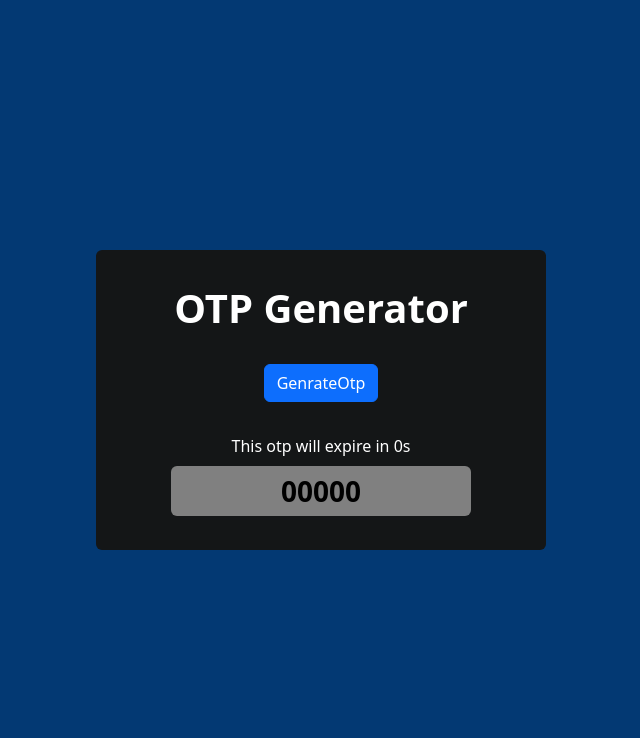
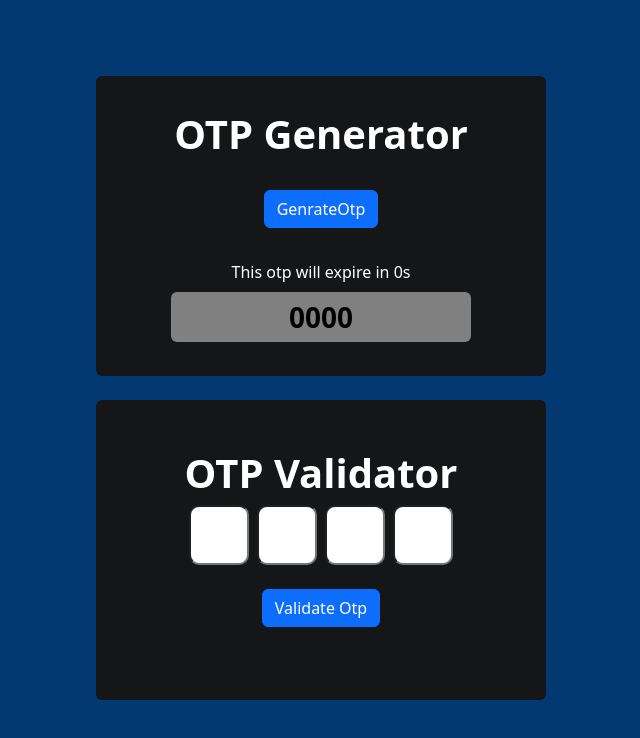
Before and after one commit to hafsa32shahid/RPS_Game, a React (Vite) app: page / in a window 1280 px wide. Shown: the top 738 px of the page, without its empty margins (319-959 px from the left). Built offline with nearby package versions, Linux system fonts and the light colour scheme.

Commit message:
code for otp validation

```diff
--- a/src/App.css
+++ b/src/App.css
@@ -24,3 +24,16 @@
     transform: rotate(360deg) scale(1);
   }
 }
+
+/* for otp validator box */
+.otp-input {
+  width: 60px;
+  height: 60px;
+  text-align: center;
+  font-size: 24px;
+  border-radius: 10px;
+  outline: none;
+}
+.otp-input-focus{
+  border: 4px solid #3B82F6;
+}
--- a/src/components/GenerateOtp.jsx
+++ b/src/components/GenerateOtp.jsx
@@ -1,17 +1,19 @@
-import React, { useEffect, useState } from 'react'
+import React, { useEffect, useRef, useState } from 'react'
 
 const GenrateOtp = () => {
-    let [otp, setOtp] = useState('00000');
-    let [time,setTime]= useState('0');
-    let [expired,setExpired] = useState(false);
+    let [otp, setOtp] = useState('0000');
+    let [time, setTime] = useState('0');
+    let [expired, setExpired] = useState(false);
+    let inputRef = useRef([]);
     let genrateOtp = ""
+    let otpValidateValue = ""
     let random = 0
 
-    function setTimeOtp(){
+    function setTimeOtp() {
         setTime('30')
         const interval = setInterval(() => {
-            setTime((prev)=>{
-                if(prev<=1){
+            setTime((prev) => {
+                if (prev <= 1) {
                     clearInterval(interval);
                     setExpired(true);
                     return 0
@@ -22,7 +24,7 @@ const GenrateOtp = () => {
     }
 
     function handleOtp() {
-        for (let i = 0; i <= 4; i++) {
+        for (let i = 0; i <= 3; i++) {
             random = Math.floor(Math.random() * 10);
             console.log(random)
             genrateOtp += random;
@@ -31,22 +33,57 @@ const GenrateOtp = () => {
         setExpired(false)
         setTimeOtp();
     }
-    useEffect(()=>{
-       if(expired == true){
+    // if time is expired than do otp cleared
+    useEffect(() => {
+        if (expired == true) {
             setOtp("00000")
         }
-    },[expired])
+    }, [expired]);
+
+    // focus of input handle
+    function handleFocus(e,index){
+        let value = e.target.value;
+        if(value.length === 1 && index < inputRef.current.length - 1 ){
+            inputRef.current[index].classList.remove('otp-input-focus')
+            inputRef.current[index + 1].classList.add('otp-input-focus');
+        }
+    }
+    // otp validator
+    function ValidateOtp(){
+       for (let i = 0; i < inputRef.current.length; i++) {
+        otpValidateValue += inputRef.current[i].value;
+
+       }
+       if(otpValidateValue === otp && expired != true){
+         console.log("validated")
+       }else{
+        console.log("your otp is Expired or not valid")
+       }
+    }
+
     return (
         <>
             <div style={{ height: '100vh', backgroundColor: '#033973' }}>
-                <div className="d-flex align-items-center justify-content-center h-100">
+                <div className="d-flex align-items-center justify-content-center flex-column h-100">
+                    {/* otp generator block */}
                     <div className='rounded d-flex align-items-center justify-content-center flex-column' style={{ width: '450px', height: '300px', backgroundColor: '#141617' }}>
                         <h1 className='text-white fw-bold'>OTP Generator</h1>
                         <button onClick={handleOtp} className='btn btn-primary my-4'>GenrateOtp</button>
-                         <span className='my-2 text-white fw-medium'>This otp will expire in {time}s</span>
+                        <span className='my-2 text-white fw-medium'>This otp will expire in {time}s</span>
                         <div className='p-2 rounded d-flex align-items-center justify-content-center gap-3'
                             style={{ width: "300px", height: "50px", backgroundColor: 'gray' }}>
                             <span className='text-black fw-bold fs-3'>{otp}</span> </div>
+                    </div>
+                    {/* otp validator block */}
+                    <div className='rounded d-flex my-4 align-items-center justify-content-center flex-column' style={{ width: '450px', height: '300px', backgroundColor: '#141617' }}>
+                        <h1 className='text-white fw-bold'>OTP Validator</h1>
+                        <div className="d-flex gap-2">
+                            <input ref={(el)=>{inputRef.current[0]=el}} onChange={(e)=>handleFocus(e,0)} maxLength="1" className="otp-input" />
+                            <input ref={(el)=>{inputRef.current[1]=el}} onChange={(e)=>handleFocus(e,1)}  maxLength="1" className="otp-input" />
+                            <input ref={(el)=>{inputRef.current[2]=el}} onChange={(e)=>handleFocus(e,2)}  maxLength="1" className="otp-input" />
+                            <input ref={(el)=>{inputRef.current[3]=el}} onChange={(e)=>handleFocus(e,3)} maxLength="1" className="otp-input" />
+                        </div>
+                        <button onClick={ValidateOtp} className='btn btn-primary my-4'>Validate Otp</button>
                     </div>
                 </div>
             </div>
```
